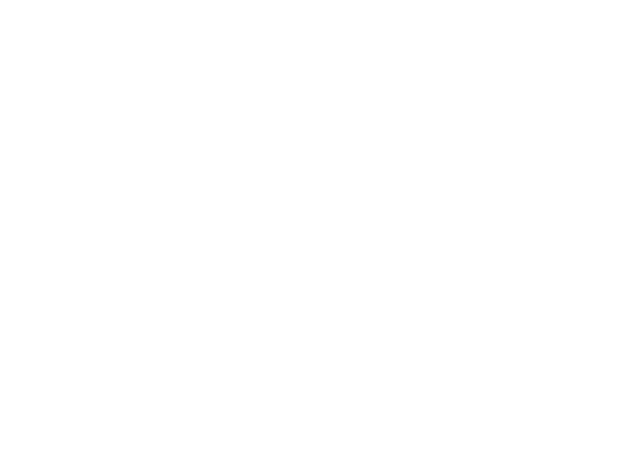
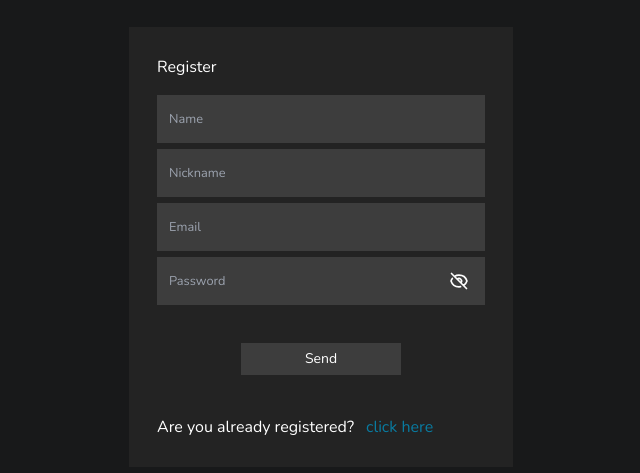
Before and after one commit to TioElvis/Infinity, a React (Create React App) app: page /auth/register in a window 1280 px wide. Before the commit this address had no page. Shown: the part 153-626 px from the top of the page, without its empty margins (319-959 px from the left). Built offline with nearby package versions, Linux system fonts and the light colour scheme.

Commit message:
test(Root): Add the RegisterPage

```diff
--- a/src/App.css
+++ b/src/App.css
@@ -16,3 +16,18 @@
 .button-IsDiscardPost:hover {
   opacity: 0.9;
 }
+
+.input-Auth {
+  width: 100%;
+  height: 3rem;
+  padding: 0.375rem 0.75rem;
+  font-size: 0.8rem;
+  font-weight: 400;
+  line-height: 1.5;
+  background-color: var(--input-background-auth);
+  color: white;
+}
+
+.input-Auth:hover {
+  opacity: 0.9;
+}
--- a/src/components/InputPassword/index.css
+++ /dev/null
@@ -1,36 +0,0 @@
-.inputPassword {
-  display: flex;
-  position: relative;
-}
-
-.inputPassword > input {
-  width: 100%;
-  height: 3rem;
-  padding: 0.375rem 0.75rem;
-  font-size: 0.8rem;
-  font-weight: 400;
-  line-height: 1.5;
-  background-color: var(--inputNavbar);
-  color: var(--letterColorWhite);
-  transition: border-color 0.15s ease-in-out, box-shadow 0.15s ease-in-out;
-}
-
-.inputPassword > input:hover {
-  opacity: 0.7;
-}
-
-.inputPassword > span {
-  position: absolute;
-  top: 0.9rem;
-  right: 1rem;
-  color: var(--letterColorWhite);
-}
-
-.inputPassword > span > .icon {
-  width: 1.3rem;
-  cursor: pointer;
-}
-
-.inputPassword > span > .icon:hover {
-  opacity: 0.8;
-}
--- a/src/components/InputPassword/index.js
+++ b/src/components/InputPassword/index.js
@@ -1,6 +1,5 @@
 import { EyeIcon, EyeOffIcon } from "@heroicons/react/outline";
 import { useState } from "react";
-import "./index.css";
 
 function InputPassword({ setPassword }) {
   const [showP, setShowP] = useState(false);
@@ -13,20 +12,19 @@
     setShowP(false);
   };
 
-  const handlePassword = (e) => {
-    setPassword(e.target.value);
-  };
-
   return (
     <>
-      <div className="inputPassword">
+      <div className="flex relative">
         <input
           type={showP ? "text" : "password"}
-          onChange={handlePassword}
+          onChange={({ target }) => {
+            setPassword(target.value);
+          }}
           placeholder="Password"
           autoComplete="on"
+          className="input-Auth"
         />
-        <span>
+        <span className="absolute top-3.5 right-4 text-white">
           {showP ? (
             <EyeIcon className="icon" onClick={hiddenPassword} />
           ) : (
--- a/src/index.css
+++ b/src/index.css
@@ -16,14 +16,16 @@
   --purple: #51279a;
   --letterColorBlack: var(--backgroundCreatePost);
   --input-background-navbar: rgb(61, 61, 61);
-  --auth: rgb(35, 35, 35);
-  --backgroundAuth: #18191a;
+  --form-backgound-auth: rgb(35, 35, 35);
+  --auth-background: #18191a;
   --navbar-background: #18191a;
   --a-hover-background-navbar: rgb(62, 62, 62);
   --blueLight: rgb(9, 123, 161);
   --createPost-background: var(--backgroundAuth);
   --redLight: rgb(210, 35, 35);
   --border-color-post: rgb(239, 239, 239);
+  --input-background-auth: var(--input-background-navbar);
+  --button-background-auth: var(--input-background-navbar);
 }
 
 input {
--- a/src/index.js
+++ b/src/index.js
@@ -8,6 +8,7 @@
 import ProfilePage from "pages/Profile";
 import { StrictMode } from "react";
 import PostPage from "pages/PostPage";
+import RegisterPage from "pages/Auth/Register";
 
 const root = ReactDOM.createRoot(document.getElementById("root"));
 root.render(
@@ -23,6 +24,7 @@
         </Routes>
         <Routes>
           <Route path="/auth/login" element={<LoginPage />} />
+          <Route path="/auth/register" element={<RegisterPage />} />
         </Routes>
       </BrowserRouter>
     </RecoilRoot>
--- /dev/null
+++ b/src/pages/auth/Register/index.js
@@ -0,0 +1,84 @@
+import InputPassword from "components/InputPassword";
+import { useEffect, useState } from "react";
+import { Link, useNavigate } from "react-router-dom";
+import { register } from "services/auth";
+
+function RegisterPage() {
+  const [name, setName] = useState("");
+  const [nickname, setNickname] = useState("");
+  const [email, setEmail] = useState("");
+  const [password, setPassword] = useState("");
+
+  const navigate = useNavigate();
+
+  const handleRegister = async (e) => {
+    e.preventDefault();
+    const res = await register({
+      name: name,
+      nickname: nickname,
+      email: email,
+      password: password,
+    });
+    if (res.status === 201) {
+      navigate("/auth/login");
+    }
+  };
+
+  const loggedUserId = window.localStorage.getItem("loggedUserId");
+
+  useEffect(() => {
+    if (loggedUserId) {
+      navigate("/");
+    }
+  }, []);
+
+  return (
+    <div
+      className="w-screen h-screen bg-auth-background text-white grid place-content-center"
+      onSubmit={handleRegister}>
+      <form className="w-96 h-120 p-7 bg-form-backgound-auth">
+        <h2>Register</h2>
+        <div className="w-full mt-4 flex flex-col gap-1.5">
+          <input
+            type="text"
+            placeholder="Name"
+            onChange={({ target }) => {
+              setName(target.value);
+            }}
+            className="input-Auth"
+          />
+          <input
+            type="text"
+            placeholder="Nickname"
+            onChange={({ target }) => {
+              setNickname(target.value);
+            }}
+            className="input-Auth"
+          />
+          <input
+            type="email"
+            placeholder="Email"
+            onChange={({ target }) => {
+              setEmail(target.value);
+            }}
+            className="input-Auth"
+          />
+          <InputPassword setPassword={setPassword} />
+          <button
+            onClick={handleRegister}
+            className="w-40 h-8 ml-auto mr-auto mt-8 text-sm bg-button-backgound-auth text-white hover:opacity-70">
+            Send
+          </button>
+        </div>
+        <p className="mt-10 flex gap-3">
+          Are you already registered?
+          <Link to="/auth/login" className="text-link-color-auth">
+            <p>click here</p>
+          </Link>
+        </p>
+      </form>
+    </div>
+  );
+}
+
+export default RegisterPage;
--- a/tailwind.config.js
+++ b/tailwind.config.js
@@ -8,6 +8,7 @@
       },
       textColor: {
         "iconLike-backgroundColor-post": "var(--redLight)",
+        "link-color-auth": "var(--blueLight)",
       },
       colors: {
         "navbar-background": "var(--navbar-background)",
@@ -15,6 +16,9 @@
         "a-hover-background-navbar": "var(--a-hover-background-navbar)",
         "createPost-background": "var(--createPost-background)",
         "button-background-discardPost": "var(--redLight)",
+        "auth-background": "var(--auth-background)",
+        "form-backgound-auth": "var(--form-backgound-auth)",
+        "button-backgound-auth": "var(--button-background-auth)",
       },
     },
   },
```
